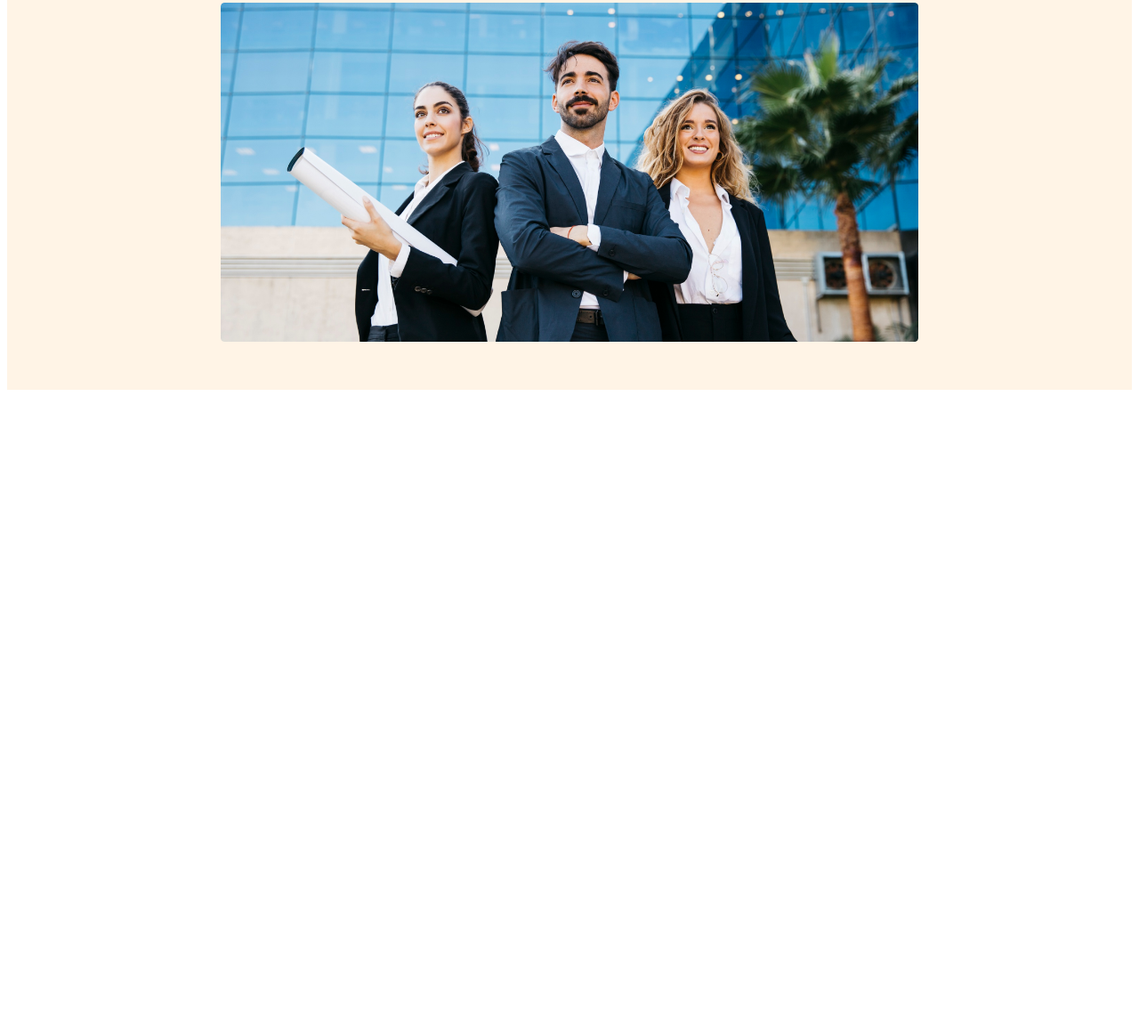
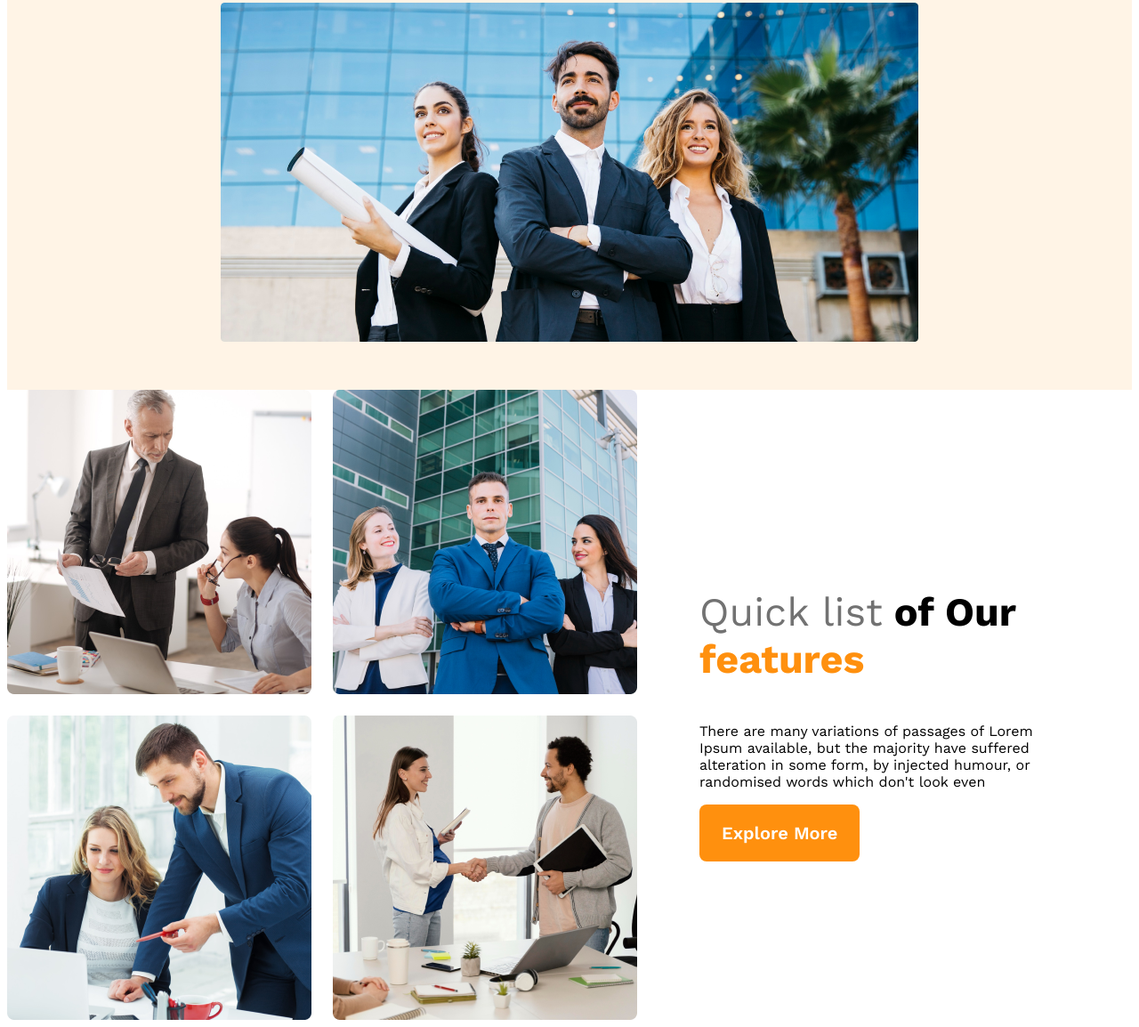
Before and after one commit to abidalili/G3-Architect-Websites, a plain HTML site: page index.html in a window 1280 px wide. Shown: the part 573-1727 px from the top of the page at 89% size. Before the commit the page ends 1019 px from the top, so only its background shows below. Drawn offline with nearby package versions, Linux system fonts and the light colour scheme.

Commit message:
feachers content added

```diff
--- a/index.html
+++ b/index.html
@@ -7,6 +7,7 @@
     <link rel="stylesheet" href="styles/architect.css" />
   </head>
   <body>
+    <!-- header start -->
     <header>
       <nav>
         <h3 class="nav-title">G3 Architects</h3>
@@ -30,7 +31,30 @@
         <img src="images/banner.png" alt="" />
       </div>
     </header>
-    <main></main>
+    <!-- header end -->
+    <main>
+      <!-- teams section start -->
+      <section class="teams-container">
+        <div class="teams-img-container">
+          <img src="images/team1.png" alt="" />
+          <img src="images/team2.png" alt="" />
+          <img src="images/team3.png" alt="" />
+          <img src="images/team4.png" alt="" />
+        </div>
+        <div class="teams-content">
+          <h3 class="teams-title">
+            <span class="quick-list">Quick list</span> <span>of Our</span>
+            <span class="text-features">features</span>
+          </h3>
+          <p class="teams-description">
+            There are many variations of passages of Lorem Ipsum available, but
+            the majority have suffered alteration in some form, by injected
+            humour, or randomised words which don't look even
+          </p>
+          <button class="btn-primary">Explore More</button>
+        </div>
+      </section>
+    </main>
     <footer></footer>
   </body>
 </html>
--- a/styles/architect.css
+++ b/styles/architect.css
@@ -88,3 +88,37 @@ nav li a {
     flex-direction: column;
   }
 }
+
+/* main styles */
+main {
+  max-width: 1440px;
+  margin: 0 auto;
+}
+/* teams style */
+.teams-container {
+  display: flex;
+  align-items: center;
+}
+.teams-img-container {
+  display: grid;
+  grid-template-columns: repeat(2, 1fr);
+  gap: 1.5rem;
+}
+
+.teams-content {
+  padding-right: 70px;
+  padding-left: 70px;
+}
+
+.teams-title {
+  font-size: 2.8rem;
+}
+.teams-title .quick-list {
+  color: #727272;
+  font-weight: 500;
+}
+
+.teams-title .text-features {
+  color: #ff900e;
+  font-weight: 700;
+}
```
